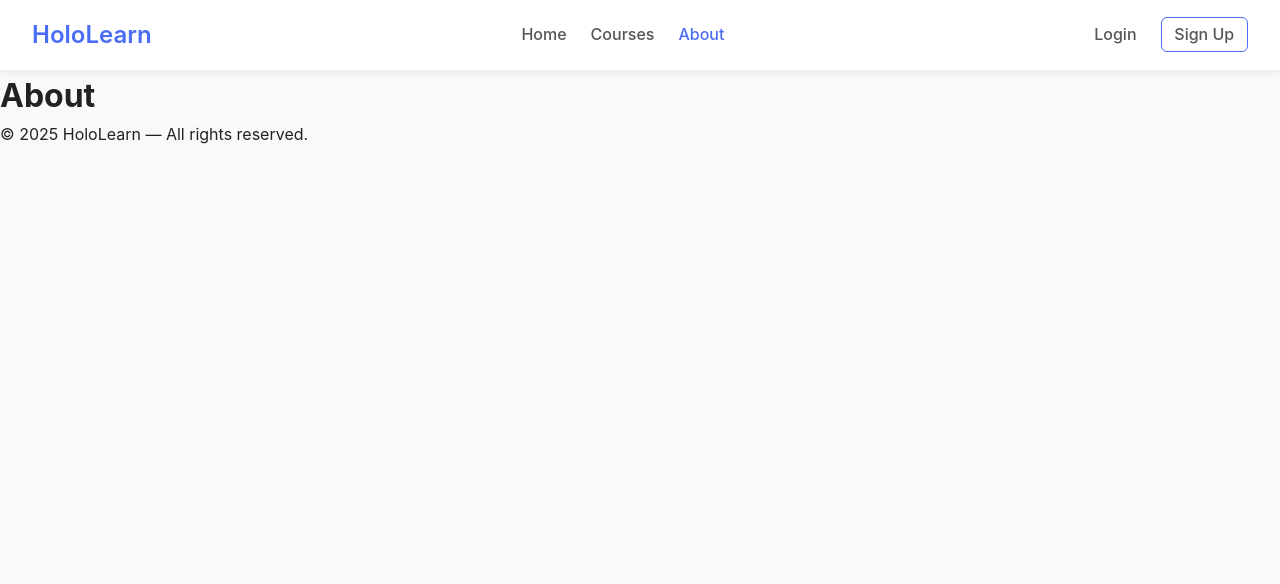
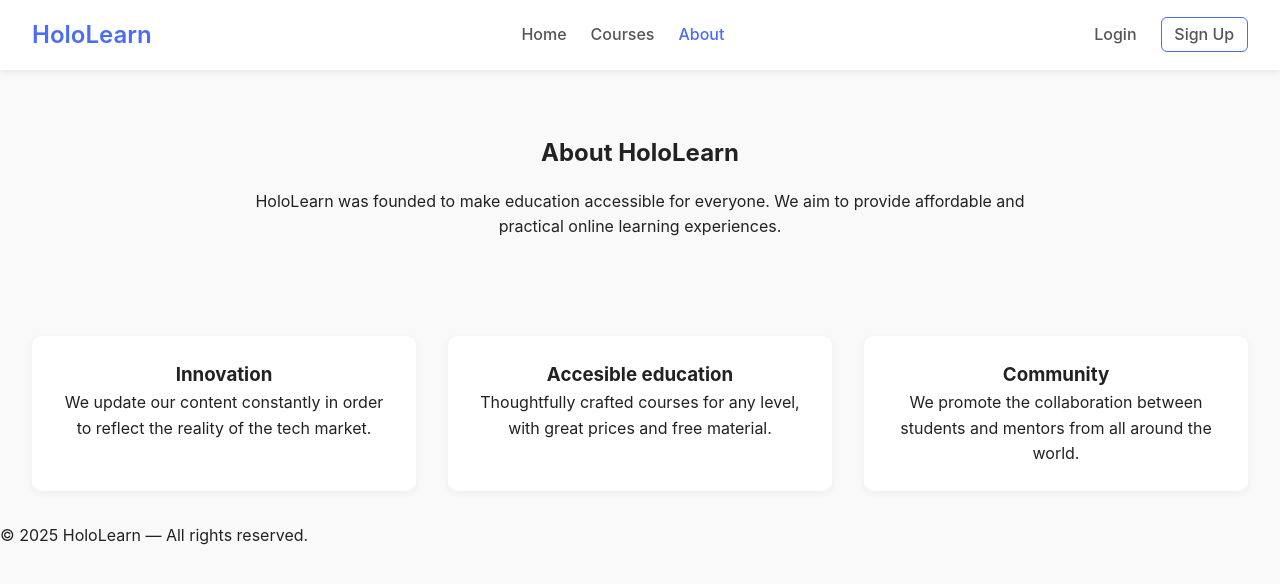
Before and after one commit to BONDIOLA-BOT/ProyectoFinalGeneracionT, a React (Vite) app in the folder holoLearn/: page /about in a window 1280 px wide. Shown: the top 584 px of the page. Built offline with nearby package versions, Linux system fonts and the light colour scheme.

Commit message:
about
subiendo el about

```diff
--- a/holoLearn/src/pages/about.jsx
+++ b/holoLearn/src/pages/about.jsx
@@ -3,7 +3,33 @@ import "../styles/about.css";
 export default function About() {
   return (
     <>
-<h1>About</h1>
+      <section className="about">
+        <h2>About HoloLearn</h2>
+        <p>
+          HoloLearn was founded to make education accessible for everyone. We
+          aim to provide affordable and practical online learning experiences.
+        </p>
+      </section>
+      <section className="about-values">
+        <div className="value">
+          <h3>Innovation</h3>
+          <p>
+            We update our content constantly in order to reflect the reality of the tech market.
+          </p>
+        </div>
+        <div className="value">
+          <h3>Accesible education</h3>
+          <p>
+            Thoughtfully crafted courses for any level, with great prices and free material.
+          </p>
+        </div>
+        <div className="value">
+          <h3>Community</h3>
+          <p>
+            We promote the collaboration between students and mentors from all around the world.
+          </p>
+        </div>
+      </section>
     </>
   );
 }
--- a/holoLearn/src/styles/about.css
+++ b/holoLearn/src/styles/about.css
@@ -0,0 +1,35 @@
+.about {
+  max-width: 800px;
+  margin: 4rem auto;
+  text-align: center;
+  line-height: 1.6;
+}
+
+.about h2 {
+  color: #222;
+  margin-bottom: 1rem;
+}
+
+.about-intro {
+  text-align: center;
+  padding: 4rem 2rem;
+  max-width: 700px;
+  margin: auto;
+}
+
+.about-values {
+  display: flex;
+  flex-wrap: wrap;
+  justify-content: center;
+  gap: 2rem;
+  padding: 2rem;
+}
+
+.value {
+  flex: 1 1 250px;
+  background: #fff;
+  padding: 1.5rem;
+  border-radius: 10px;
+  box-shadow: 0 2px 8px rgba(0, 0, 0, 0.05);
+  text-align: center;
+}
```
